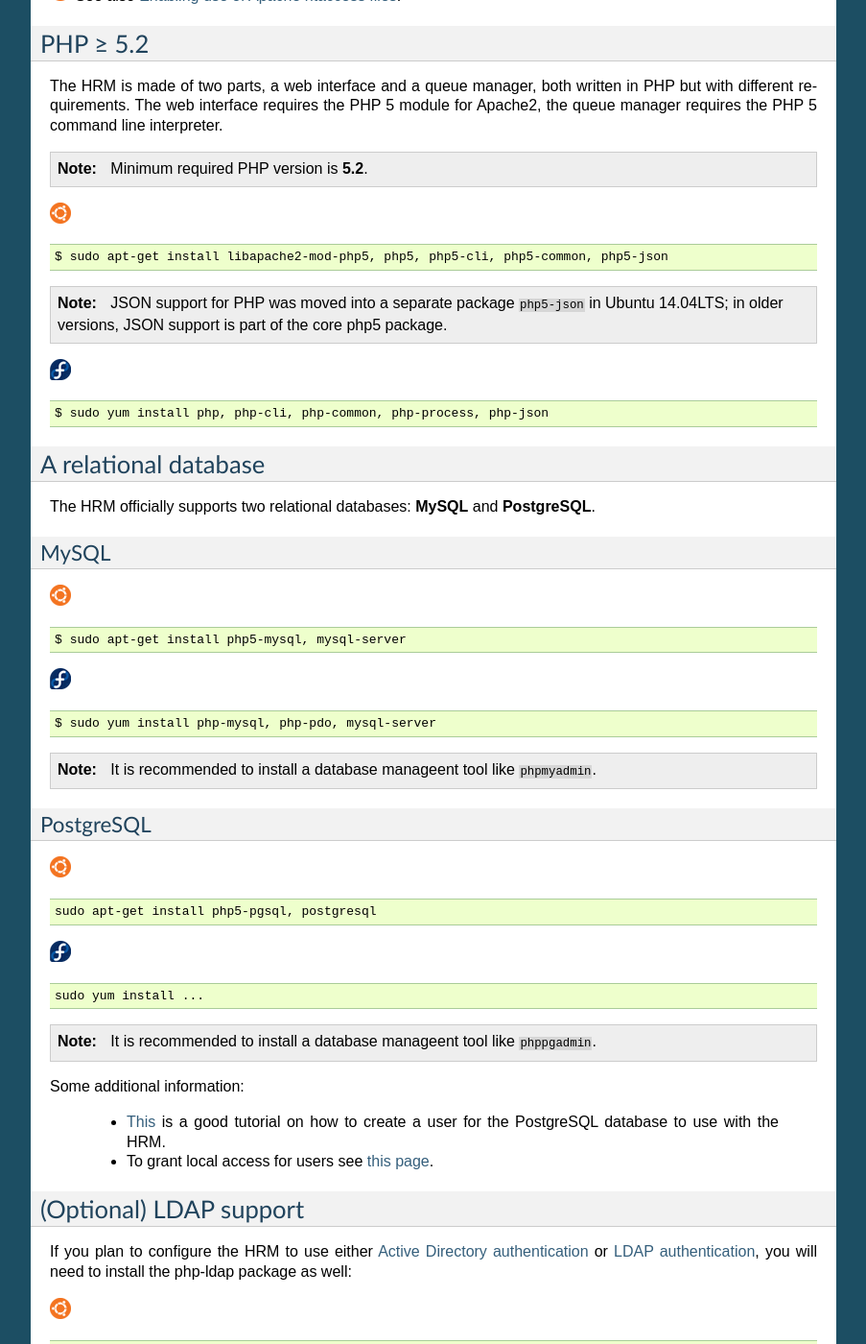
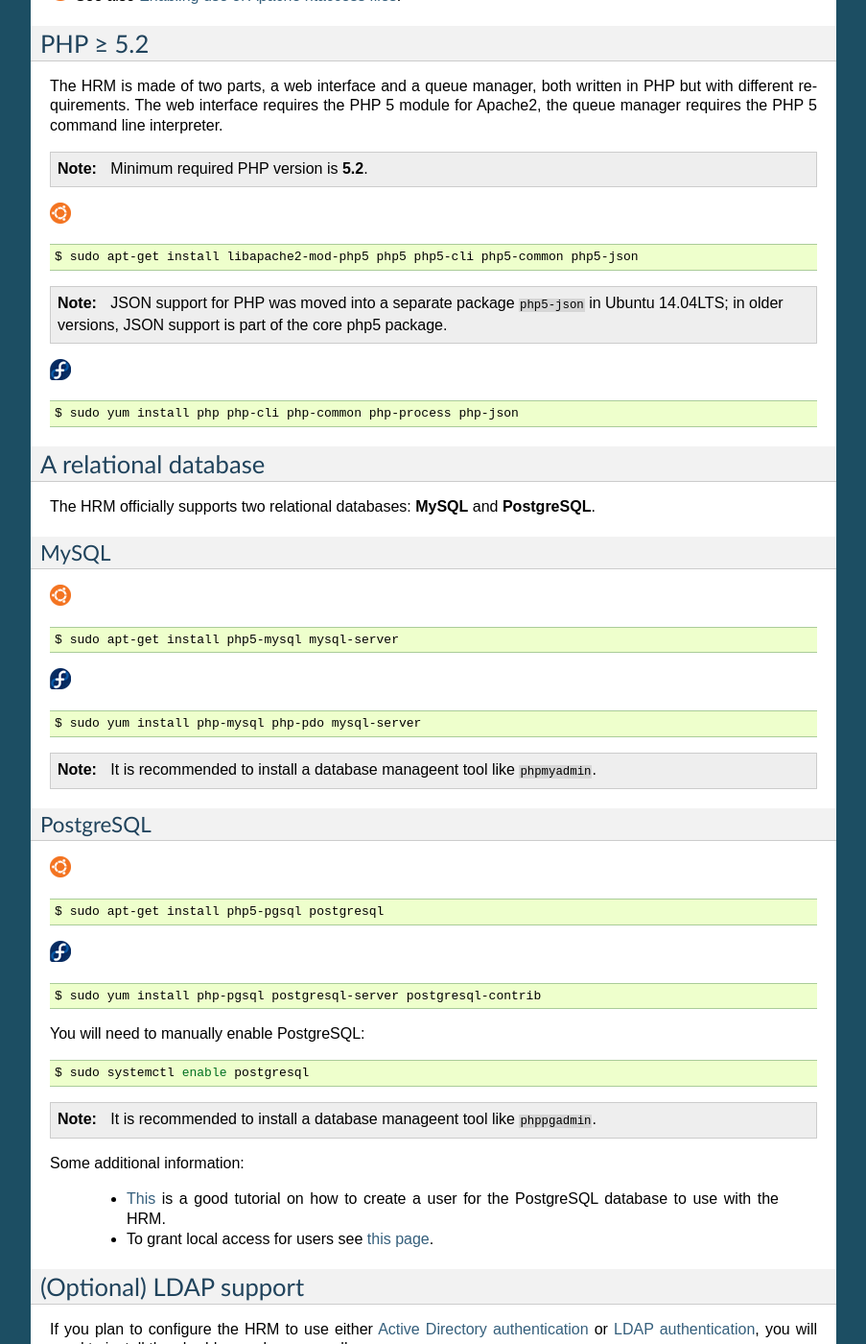
Before and after one commit to aarpon/hrm_docs, a Sphinx documentation site: the page built from docs/prerequisites.rst, in a window 1280 px wide and 1400 px high, scrolled down 1294 px. Shown: the whole window at 96% size, without its empty margins (198-1101 px from the left). Built offline with Sphinx 7.4.7, drawn with Linux system fonts in a browser that asks for light colours; some of the changed text lies outside the part shown.

Commit message:
Some more work on the prerequisites page.

```diff
--- a/docs/index.rst
+++ b/docs/index.rst
@@ -2,6 +2,8 @@
 
 Huygens Remote Manager |HRM_VERSION| documentation
 ==================================================
+
+These are the detailed installation and administration instructions for the Huygens Remote Manager.
 
 Contents
 ========
--- a/docs/prerequisites.rst
+++ b/docs/prerequisites.rst
@@ -72,7 +72,7 @@
 
 .. code-block:: sh
 
-    $ sudo apt-get install libapache2-mod-php5, php5, php5-cli, php5-common, php5-json
+    $ sudo apt-get install libapache2-mod-php5 php5 php5-cli php5-common php5-json
 
 .. note::
 
@@ -82,7 +82,7 @@
 
 .. code-block:: sh
 
-    $ sudo yum install php, php-cli, php-common, php-process, php-json
+    $ sudo yum install php php-cli php-common php-process php-json
 
 A relational database
 =====================
@@ -96,13 +96,13 @@
 
 .. code-block:: sh
 
-    $ sudo apt-get install php5-mysql, mysql-server
+    $ sudo apt-get install php5-mysql mysql-server
 
 |fedora|
 
 .. code-block:: sh
 
-    $ sudo yum install php-mysql, php-pdo, mysql-server
+    $ sudo yum install php-mysql php-pdo mysql-server
 
 .. note::
 
@@ -115,13 +115,19 @@
 
 .. code-block:: sh
 
-    sudo apt-get install php5-pgsql, postgresql
+    $ sudo apt-get install php5-pgsql postgresql
 
 |fedora|
 
 .. code-block:: sh
 
-    sudo yum install ...
+    $ sudo yum install php-pgsql postgresql-server postgresql-contrib
+
+You will need to manually enable PostgreSQL:
+
+.. code-block:: sh
+
+    $ sudo systemctl enable postgresql
 
 .. note::
 
```
Also changed, not shown: other parts of docs/prerequisites.rst (+2 -2 lines).
